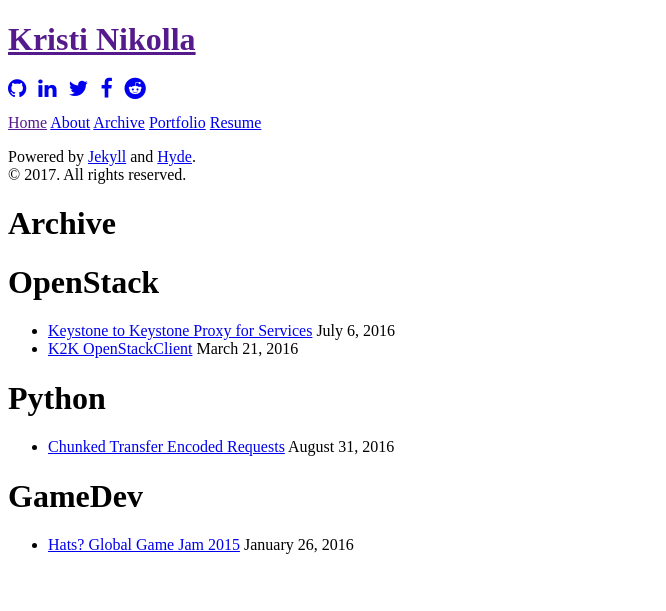
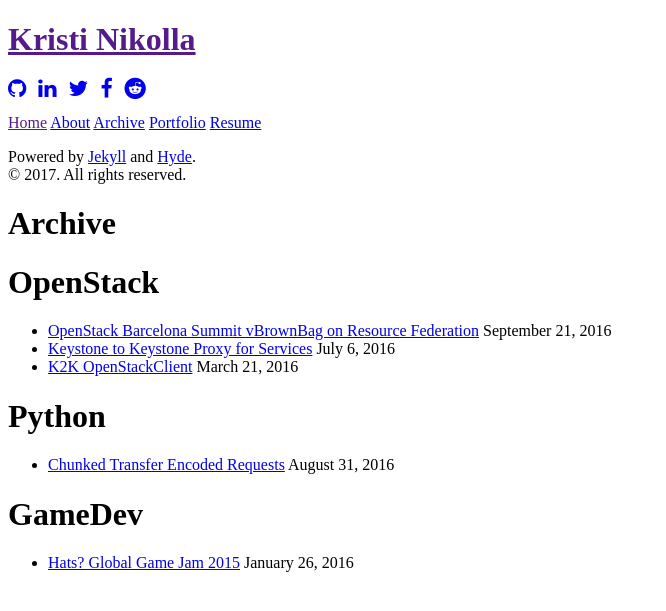
Before and after one commit to knikolla/knikolla.github.io, a Jekyll site: the page built from archive.md, in a window 1280 px wide. Shown: the top 611 px of the page, without its empty margins (0-666 px from the left). Built offline with Jekyll 4.4.1, drawn with Linux system fonts in a browser that asks for light colours; nearby versions of some CDN libraries.

```diff
--- a/archive.md
+++ b/archive.md
@@ -4,6 +4,7 @@
 ---
 
 # OpenStack
+* [OpenStack Barcelona Summit vBrownBag on Resource Federation]({% post_url 2016-09-21-ocata-resource-federation-talk %}) September 21, 2016
 * [Keystone to Keystone Proxy for Services]({% post_url 2016-07-06-keystone-to-keystone-proxy-for-services %}) July 6, 2016
 * [K2K OpenStackClient]({% post_url 2016-03-21-k2k-openstackclient %}) March 21, 2016
 
```
